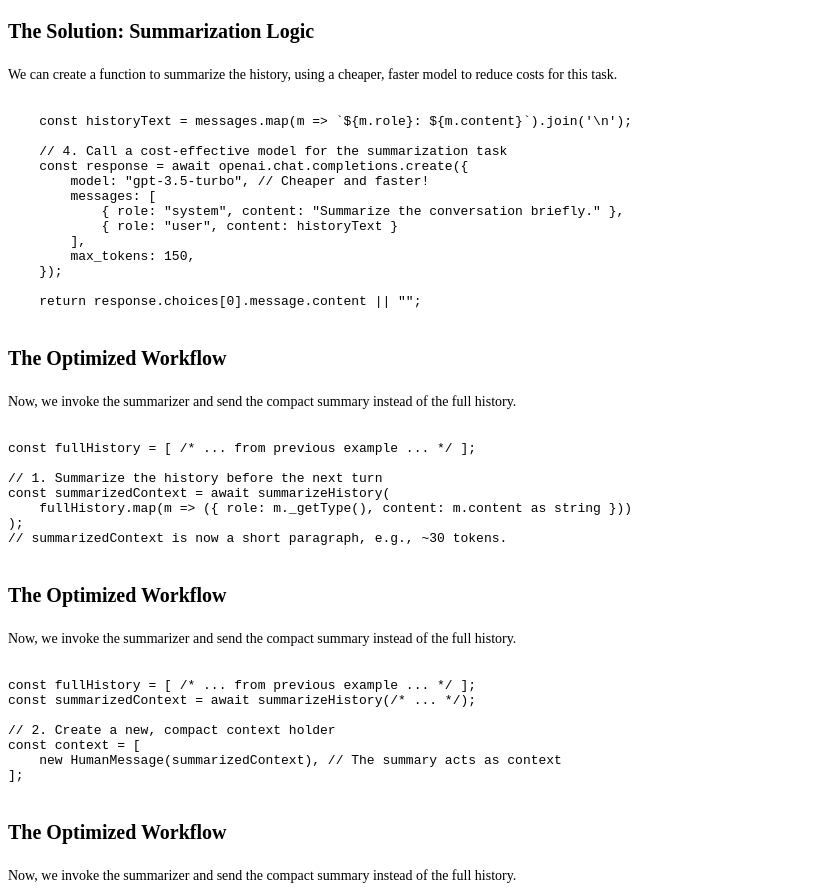
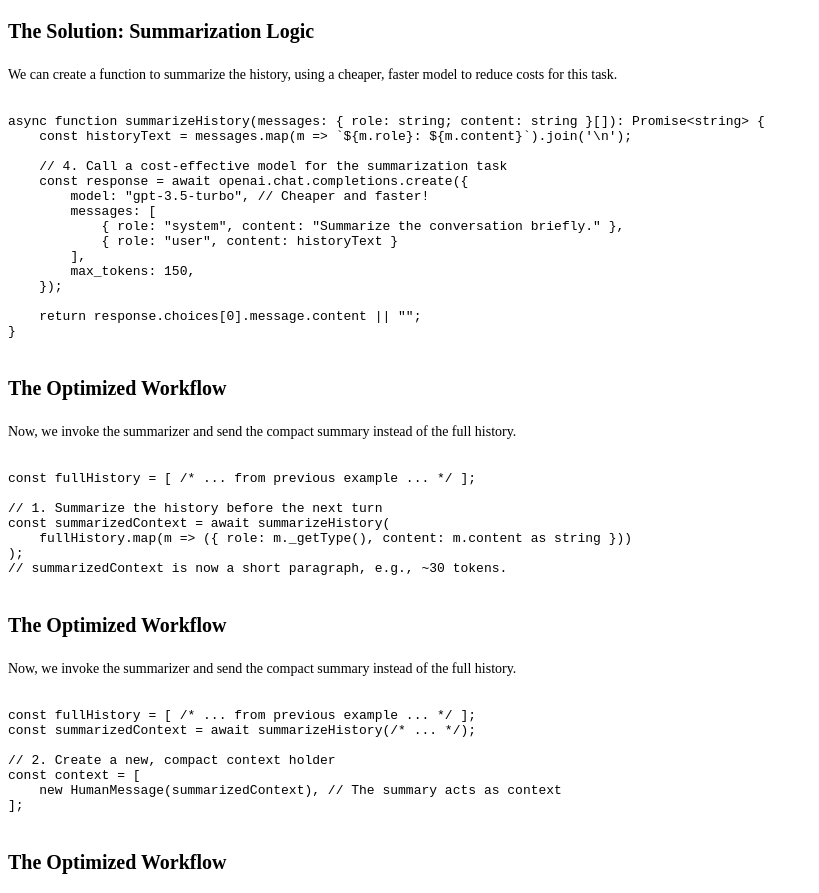
Before and after one commit to vymalo/ai-pricing-models, a website built with Vite: page index.html in a window 1280 px wide. Shown: the part 6477-7370 px from the top of the page, without its empty margins (0-819 px from the left). Built offline with nearby package versions, Linux system fonts and the light colour scheme; what reveal.js would draw is missing.

Commit message:
chore: typo

```diff
--- a/index.html
+++ b/index.html
@@ -611,7 +611,6 @@
             </section>
         </section>
 
-        <!-- TODO: Add a sslide by slide optimization example using multiple sub-slides -->
         <section>
             <section>
                 <h2 data-id="rag-title-openai-hidden-costs" class="text-2xl font-semibold">Slide-by-Slide Optimization Example</h2>
@@ -696,6 +695,7 @@ async function summarizeHistory(messages: { role: string; content: string }[]):
                     a
                     cheaper, faster model to reduce costs for this task.</p>
                 <pre data-id="summarize-code"><code class="language-typescript" data-line-numbers>
+async function summarizeHistory(messages: { role: string; content: string }[]): Promise&lt;string&gt; {
     const historyText = messages.map(m => `${m.role}: ${m.content}`).join('\n');
 
     // 4. Call a cost-effective model for the summarization task
@@ -709,6 +709,7 @@ async function summarizeHistory(messages: { role: string; content: string }[]):
     });
 
     return response.choices[0].message.content || "";
+}
                     </code></pre>
             </section>
 
```
